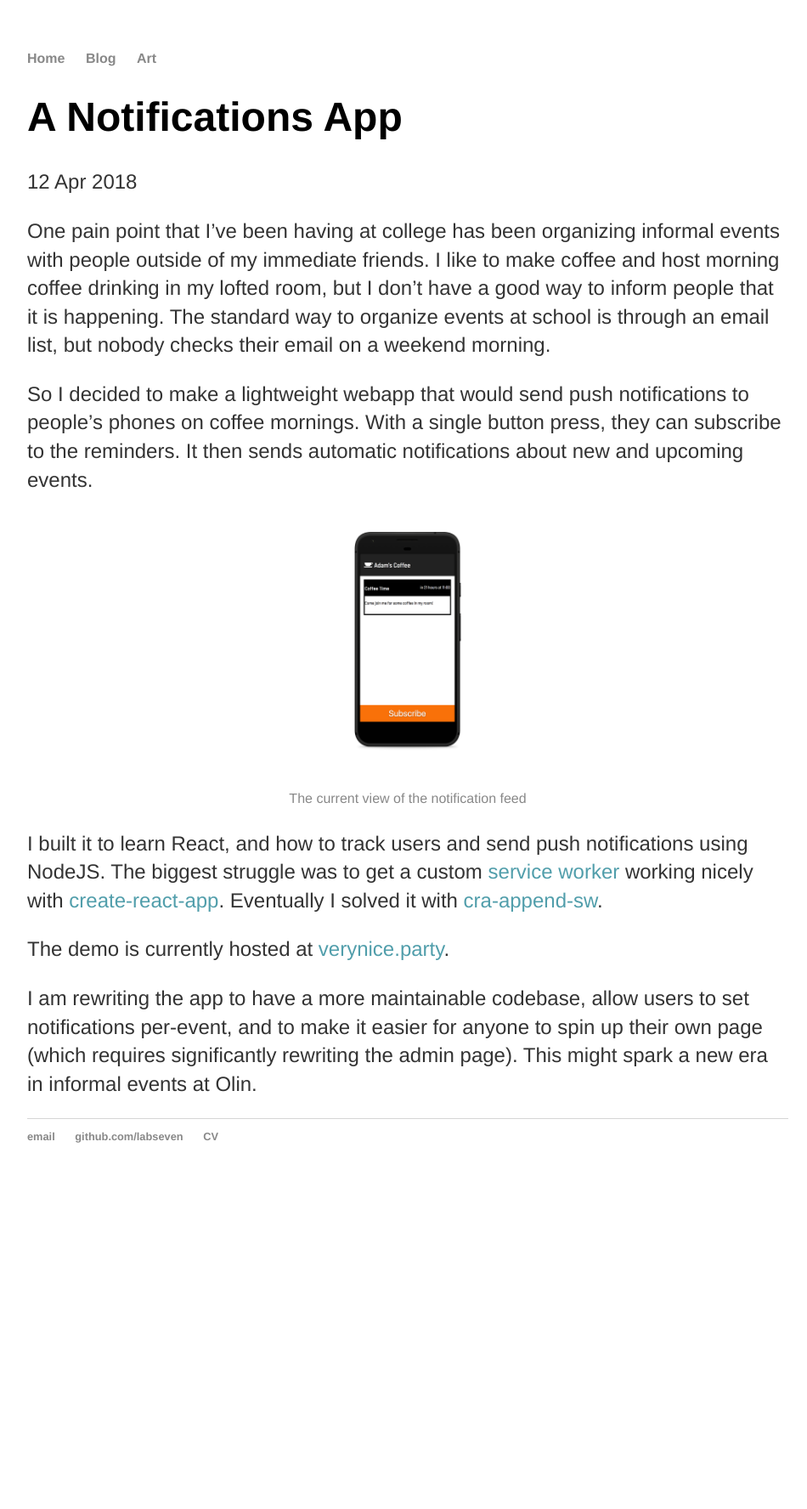
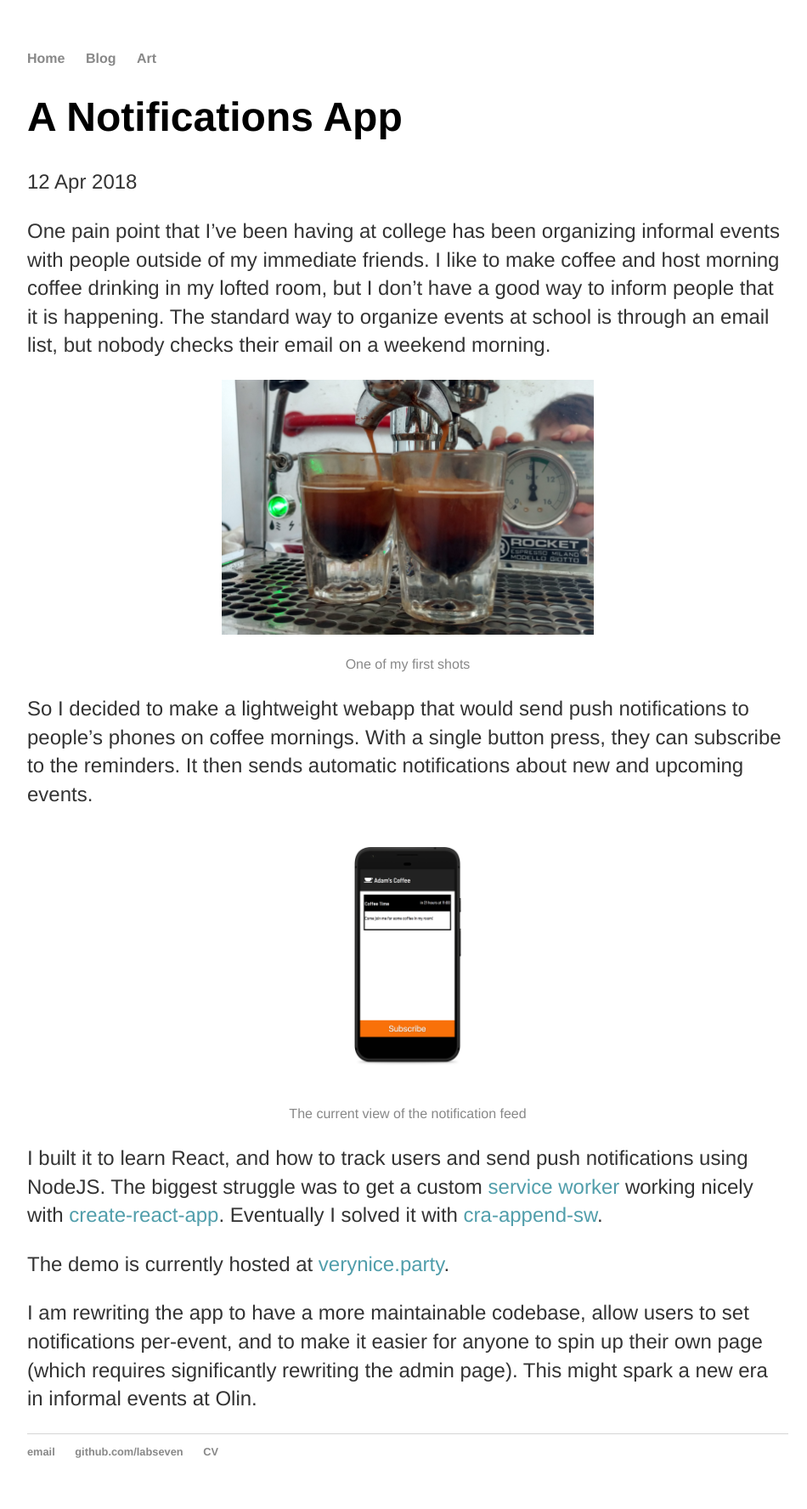
Before and after one commit to labseven/labseven.github.io, a Jekyll site: the page built from _posts/2018-04-13-Notifications-App.md, in a window 1280 px wide. Shown: the whole page at 85% size, without its empty margins (160-1110 px from the left). Built offline with Jekyll 4.4.1, drawn with Linux system fonts in a browser that asks for light colours; nearby versions of some CDN libraries; before the commit the page ends 1405 px from its top, so only the background shows below that.

Commit message:
add coffee picture

```diff
--- a/_posts/2018-04-13-Notifications-App.md
+++ b/_posts/2018-04-13-Notifications-App.md
@@ -3,8 +3,13 @@ layout: post
 title: "A Notifications App"
 date: 2018-04-12
 published: true
+prev-image: espresso.jpg
 ---
 One pain point that I've been having at college has been organizing informal events with people outside of my immediate friends. I like to make coffee and host morning coffee drinking in my lofted room, but I don't have a good way to inform people that it is happening. The standard way to organize events at school is through an email list, but nobody checks their email on a weekend morning.
+
+![Espresso]({{ site.url }}/assets/espresso.jpg)
+
+> One of my first shots
 
 So I decided to make a lightweight webapp that would send push notifications to people's phones on coffee mornings. With a single button press, they can subscribe to the reminders. It then sends automatic notifications about new and upcoming events.
 
```
Also changed, not shown: assets/espresso.jpg (added).
